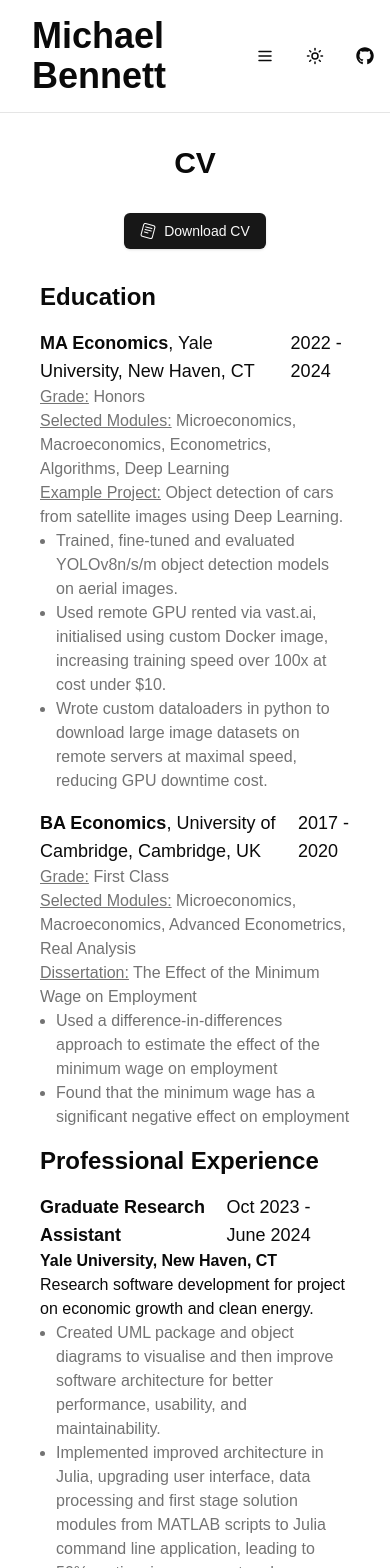
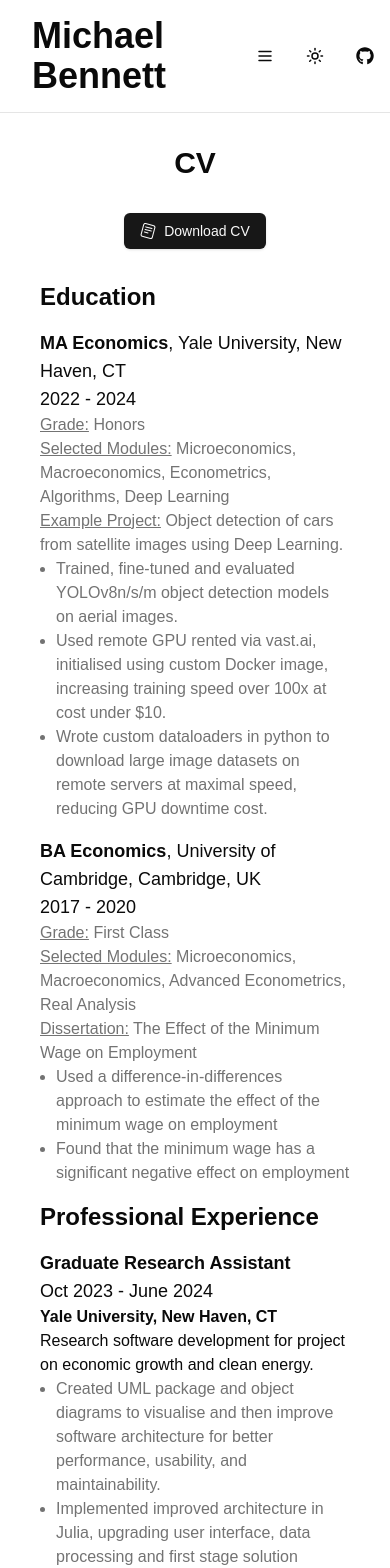
Before and after one commit to michaelbennett99/michaeldabennett.com, a Next.js app: page /cv in a window 390 px wide. Shown: the top 1568 px of the page. Built offline with nearby package versions, Linux system fonts and the light colour scheme.

Commit message:
Refactor Education and Experience Card components to improve layout responsiveness
- Changed layout from row to column for mobile view in both EducationCard and ExperienceCard components.
- Updated flex properties to ensure proper alignment and spacing across different screen sizes.

```diff
--- a/src/app/cv/_components/education_card.tsx
+++ b/src/app/cv/_components/education_card.tsx
@@ -29,7 +29,7 @@
   return (
     <div className="flex flex-col">
       <CardHeader>
-        <div className="flex flex-row justify-between gap-2">
+        <div className="flex flex-col md:flex-row md:justify-between md:gap-2">
           <h3>
             <strong>{degree}</strong>, {institution}, {location}
           </h3>
--- a/src/app/cv/_components/experience_card.tsx
+++ b/src/app/cv/_components/experience_card.tsx
@@ -24,7 +24,7 @@
   return (
     <div className="flex flex-col">
       <CardHeader className="flex flex-col">
-        <div className="flex flex-row justify-between gap-2">
+        <div className="flex flex-col md:flex-row md:justify-between md:gap-2">
           <h3>
             <strong>{title}</strong>
           </h3>
```
